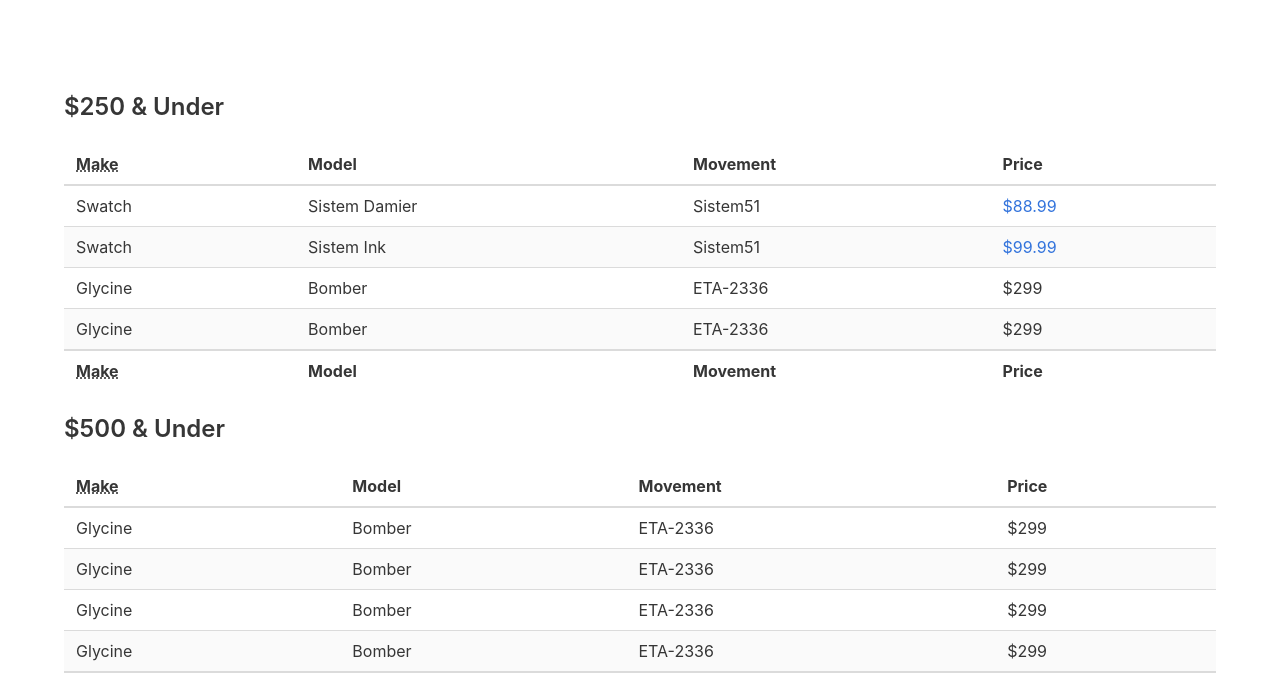
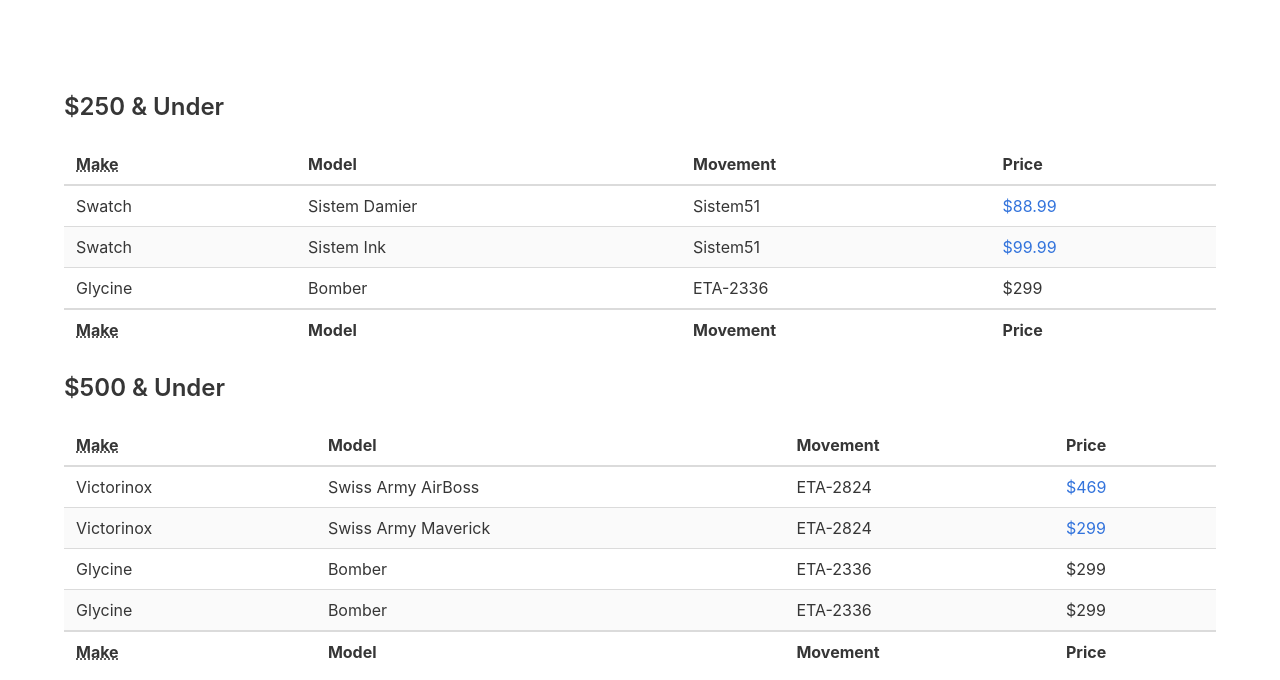
Before and after one commit to toddlikesdesign/swisswatchlist, a plain HTML site: page index.html in a window 1280 px wide. Shown: the part 116-796 px from the top of the page. Drawn offline with nearby package versions, Linux system fonts and the light colour scheme; a web font is replaced by a local one.

Commit message:
Update index.html

```diff
--- a/index.html
+++ b/index.html
@@ -76,12 +76,6 @@
       <td>ETA-2336</td>
       <td>$299</td>
     </tr>
-    <tr>
-      <td>Glycine</td>
-      <td>Bomber</td>
-      <td>ETA-2336</td>
-      <td>$299</td>
-    </tr>
   </tbody>
 </table>
 
@@ -105,16 +99,16 @@
   </tfoot>
   <tbody>
     <tr>
-      <td>Glycine</td>
-      <td>Bomber</td>
-      <td>ETA-2336</td>
-      <td>$299</td>
+      <td>Victorinox</td>
+      <td>Swiss Army AirBoss</td>
+      <td>ETA-2824</td>
+      <td><a href="https://www.jomashop.com/victorinox-mens-watch-241507.html">$469</a></td>
     </tr>
      <tr>
-      <td>Glycine</td>
-      <td>Bomber</td>
-      <td>ETA-2336</td>
-      <td>$299</td>
+      <td>Victorinox</td>
+      <td>Swiss Army Maverick</td>
+      <td>ETA-2824</td>
+      <td><a href="https://www.jomashop.com/victorinox-watch-241706.html">$299</a></td>
     </tr>
     <tr>
       <td>Glycine</td>
```
